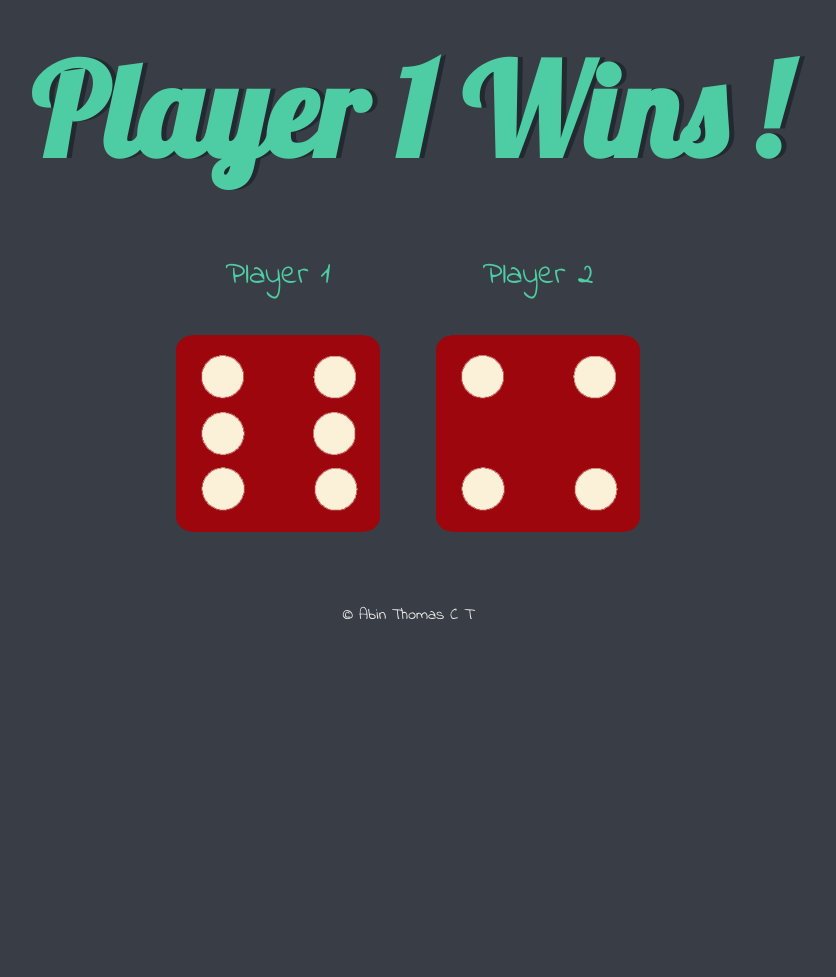
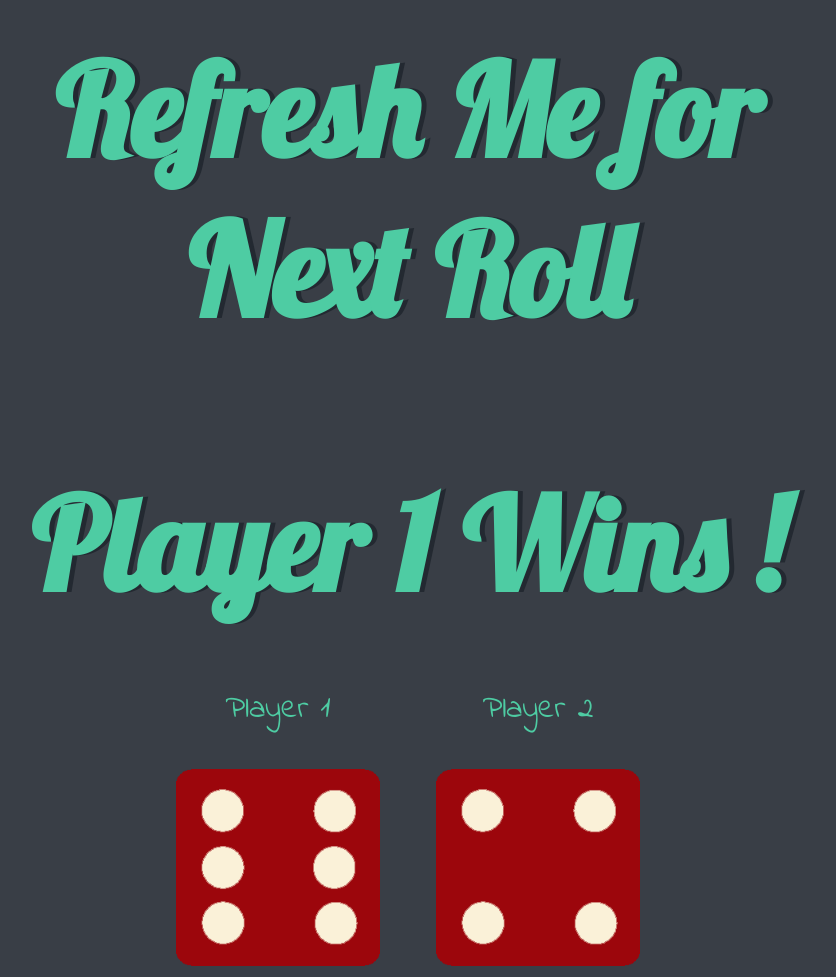
Before and after one commit to wolfiez24/dice-game, a plain HTML site: page index.html in a window 1280 px wide. Shown: the top 977 px of the page, without its empty margins (232-1068 px from the left). Before the commit the page ends 800 px from the top, so only its background shows below. Drawn offline with Linux system fonts and the light colour scheme.

Commit message:
refs #3 bug fix commit

```diff
--- a/index.html
+++ b/index.html
@@ -11,6 +11,8 @@
 <body>
 
   <div class="container">
+    <h1>Refresh Me for Next Roll</h1>
+    <br><br><br>
     <h1>Refresh Me</h1>
 
     <div class="dice">
--- a/index.js
+++ b/index.js
@@ -17,4 +17,4 @@ if (randonNumber1>randonNumber2){
   winner = "DRAW !";
 }
 
-document.querySelectorAll("h1")[0].innerHTML = winner;
+document.querySelectorAll("h1")[1].innerHTML = winner;
```
